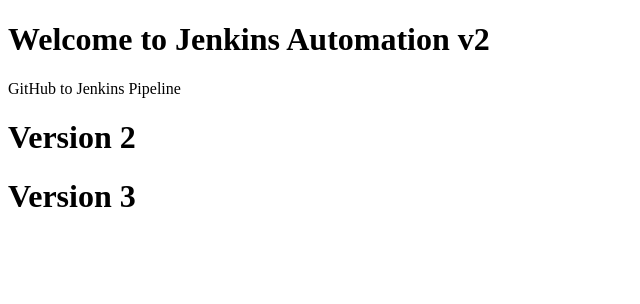
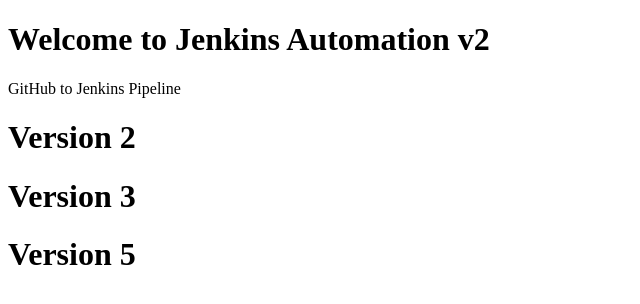
Before and after one commit to mohamadsathaharshad/jenkins-docker-demo, a plain HTML site: page index.html in a window 1280 px wide. Shown: the whole page, without its empty margins (0-640 px from the left). Drawn offline with Linux system fonts and the light colour scheme.

Commit message:
test auto code

```diff
--- a/index.html
+++ b/index.html
@@ -10,3 +10,4 @@
 </html>
 <h1>Version 2</h1>
 <h1>Version 3</h1>
+<h1>Version 5</h1>
```
